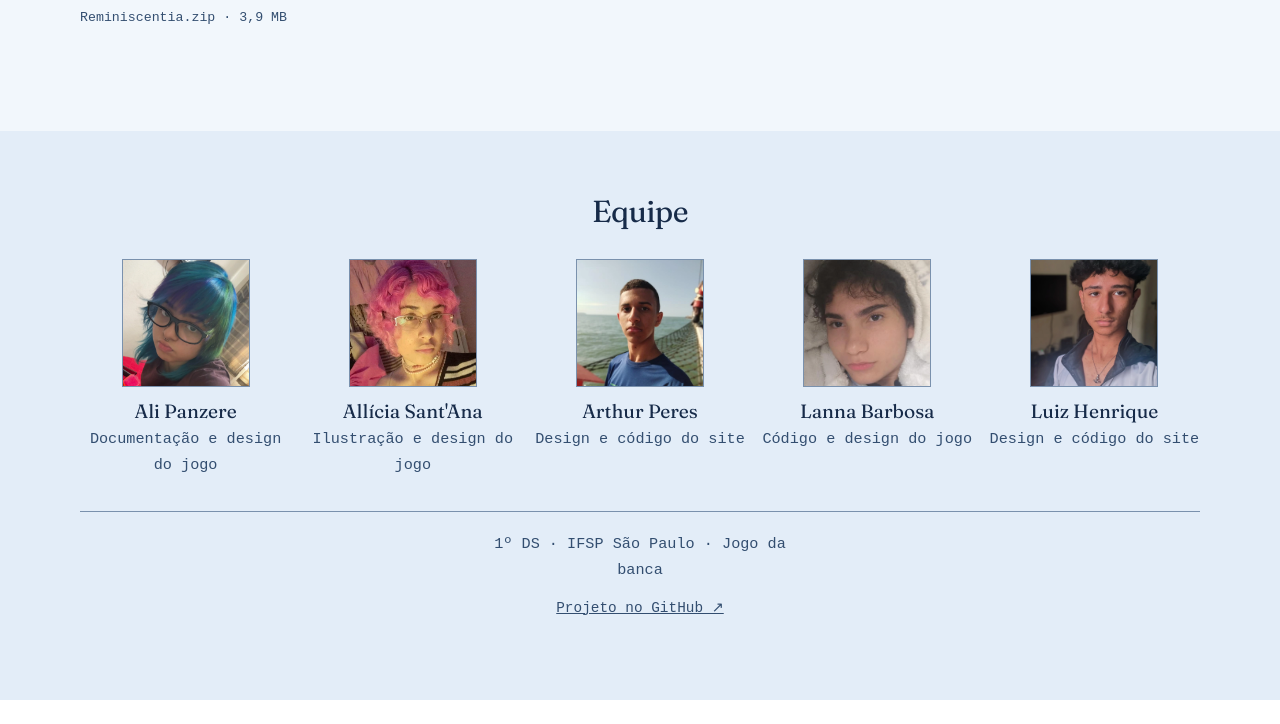
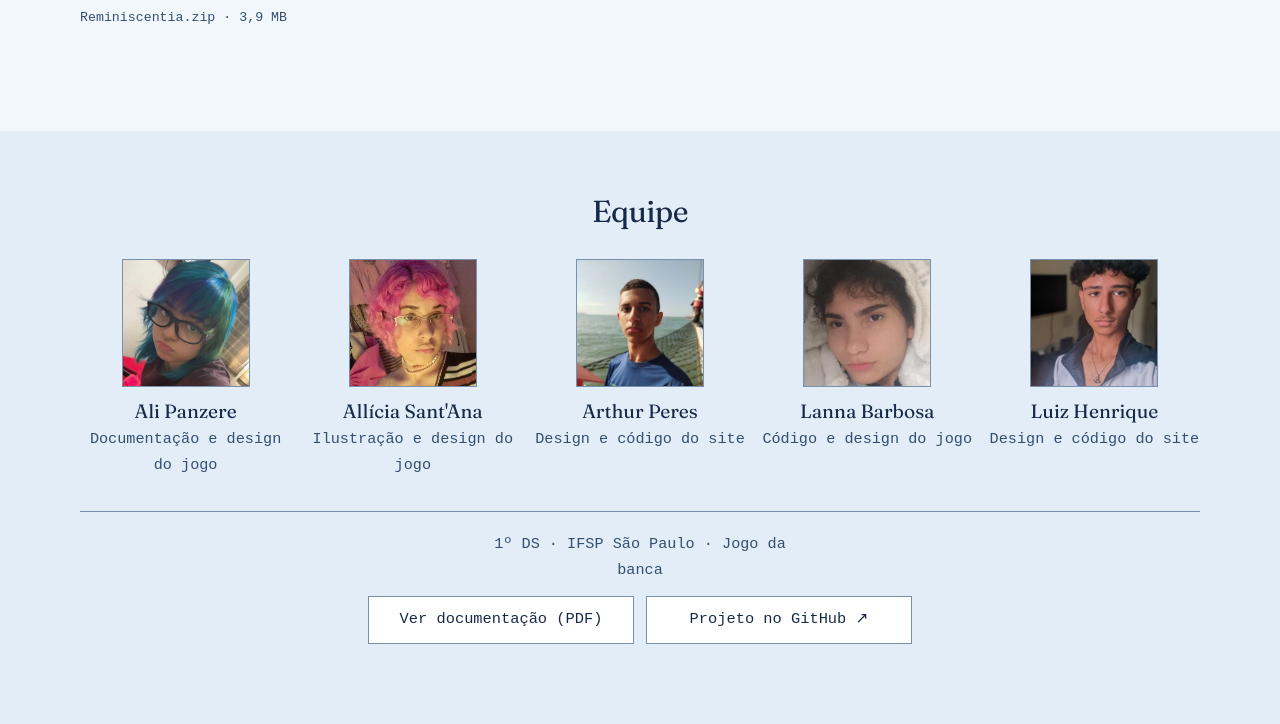
Before and after one commit to alizoca/reminiscentia, a plain HTML site: page index.html in a window 1280 px wide. Shown: the part 5039-5763 px from the top of the page. Before the commit the page ends 5739 px from the top, so only its background shows below. Drawn offline with Linux system fonts and the light colour scheme; a web font is replaced by a local one.

Commit message:
botao da documentacao e pequenas mudanças

```diff
--- a/index.html
+++ b/index.html
@@ -5,7 +5,7 @@
 <meta name="viewport" content="width=device-width, initial-scale=1">
 <meta name="theme-color" content="#f2f7fc">
 <meta name="description" content="Reminiscentia é um jogo pixel art de terror psicológico sobre Lília, Helena e as lembranças que insistem em voltar.">
-<title>Reminiscentia — o mar guarda o que a gente tenta esquecer</title>
+<title>Reminiscentia - jogo</title>
 <link rel="preconnect" href="https://fonts.googleapis.com">
 <link rel="preconnect" href="https://fonts.gstatic.com" crossorigin>
 <link href="https://fonts.googleapis.com/css2?family=DotGothic16&family=Fraunces:ital,opsz,wght,SOFT,WONK@0,9..144,300..800,0..100,0..1;1,9..144,300..800,0..100,0..1&display=swap" rel="stylesheet">
@@ -200,7 +200,10 @@
     </ul>
     <div class="footer-meta">
       <p>1º DS · IFSP São Paulo · Jogo da banca</p>
-      <a href="https://github.com/alizoca/reminiscentia">Projeto no GitHub ↗</a>
+      <div class="footer-actions">
+        <a class="btn" href="Documenta%C3%A7%C3%A3o%20do%20jogo%20Reminiscentia.pdf">Ver documentação (PDF)</a>
+        <a class="btn" href="https://github.com/alizoca/reminiscentia">Projeto no GitHub ↗</a>
+      </div>
     </div>
   </div>
 </footer>
--- a/site/styles.css
+++ b/site/styles.css
@@ -538,6 +538,17 @@ footer .wrap {
   border-top: 1px solid var(--border);
 }
 
+.footer-actions {
+  display: grid;
+  grid-template-columns: repeat(2,minmax(0,1fr));
+  gap: .75rem;
+  width: min(100%,34rem);
+}
+
+.footer-actions .btn {
+  padding: .65rem .8rem;
+}
+
 footer h2 {
   font-size: 1.9rem;
   max-width: none;
```
